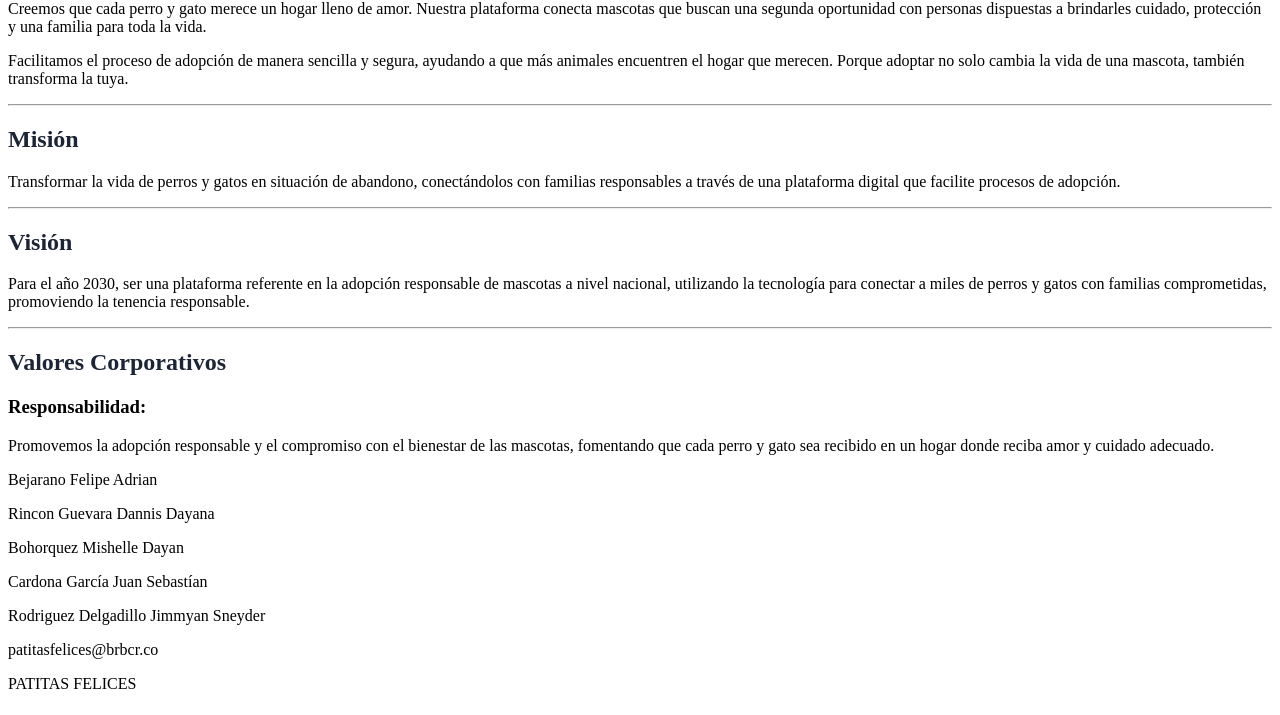
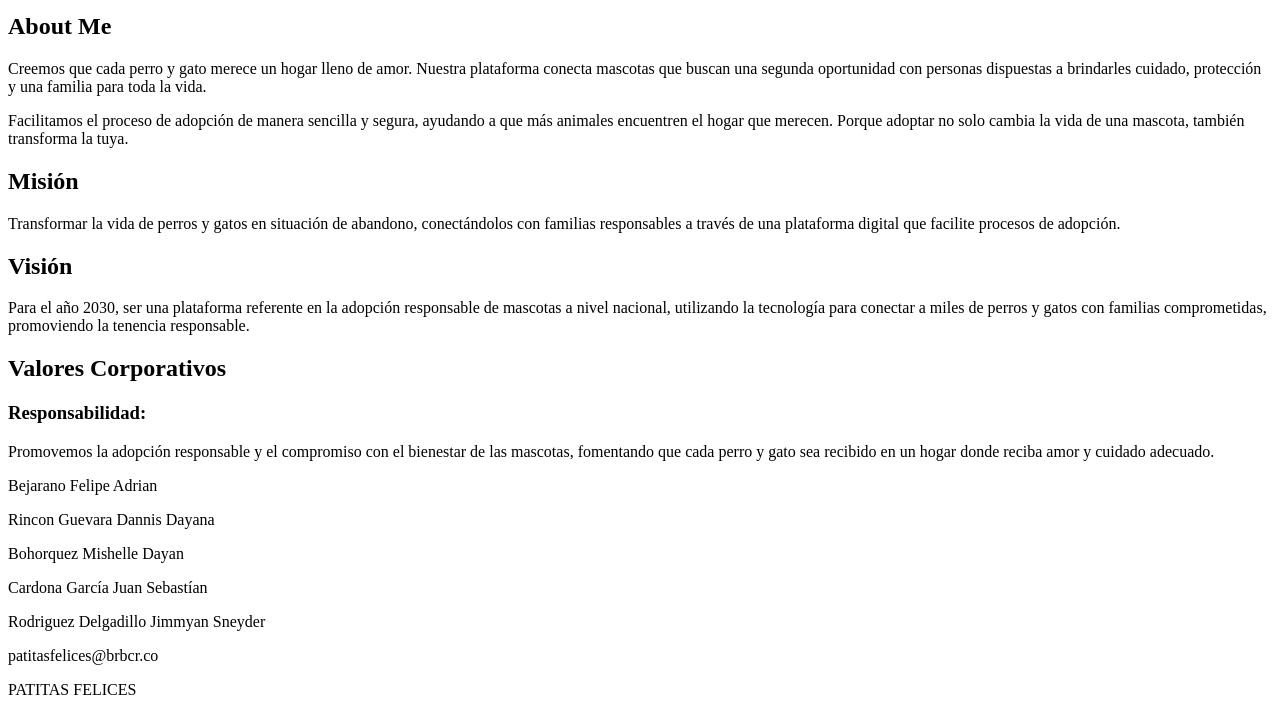
Before and after one commit to MishelleBohorquez/TIFC2DEV-SDPF6-Simulaci-n-de-Proyecto-SCRUM, a plain HTML site: page quienessomos.html in a window 1280 px wide. Shown: the part 153-868 px from the top of the page. Drawn offline with Linux system fonts and the light colour scheme.

Commit message:
quienes somos

```diff
--- a/quienessomos.html
+++ b/quienessomos.html
@@ -4,6 +4,7 @@
     <meta charset="UTF-8">
     <meta name="viewport" content="width=device-width, initial-scale=1.0">
     <title>Quienes somos</title>
+    <link rel="stylesheet" href="estilos.css">
     <link rel="stylesheet" href="https://cdnjs.cloudflare.com/ajax/libs/font-awesome/6.4.0/css/all.min.css">
 </head>
 <body>
@@ -46,25 +47,20 @@
   </div>
 </header>
 
-    <main>
+    <main class="quienes-somos">
+        <h1>Quienes Somos</h1>
         <section>
-            <h2 style="color: #1c2536;">About Me</h2>
+            <h2>About Me</h2>
             <p>Creemos que cada perro y gato merece un hogar lleno de amor. Nuestra plataforma conecta mascotas que buscan una segunda oportunidad con personas dispuestas a brindarles cuidado, protección y una familia para toda la vida.</p>
             <p>Facilitamos el proceso de adopción de manera sencilla y segura, ayudando a que más animales encuentren el hogar que merecen. Porque adoptar no solo cambia la vida de una mascota, también transforma la tuya.</p>
-        </section>
-        <hr>
-        <section>
-            <h2 style="color: #1c2536;">Misión</h2>
+
+            <h2>Misión</h2>
             <p>Transformar la vida de perros y gatos en situación de abandono, conectándolos con familias responsables a través de una plataforma digital que facilite procesos de adopción.</p>
-        </section>
-        <hr>
-        <section>
-            <h2 style="color: #1c2536;">Visión</h2>
+
+            <h2>Visión</h2>
             <p>Para el año 2030, ser una plataforma referente en la adopción responsable de mascotas a nivel nacional, utilizando la tecnología para conectar a miles de perros y gatos con familias comprometidas, promoviendo la tenencia responsable.</p>
-        </section>
-        <hr>
-        <section>
-            <h2 style="color: #1c2536;">Valores Corporativos</h2>
+
+            <h2>Valores Corporativos</h2>
             <h3>Responsabilidad:</h3>
             <p>Promovemos la adopción responsable y el compromiso con el bienestar de las mascotas, fomentando que cada perro y gato sea recibido en un hogar donde reciba amor y cuidado adecuado.</p>
         </section>
```
